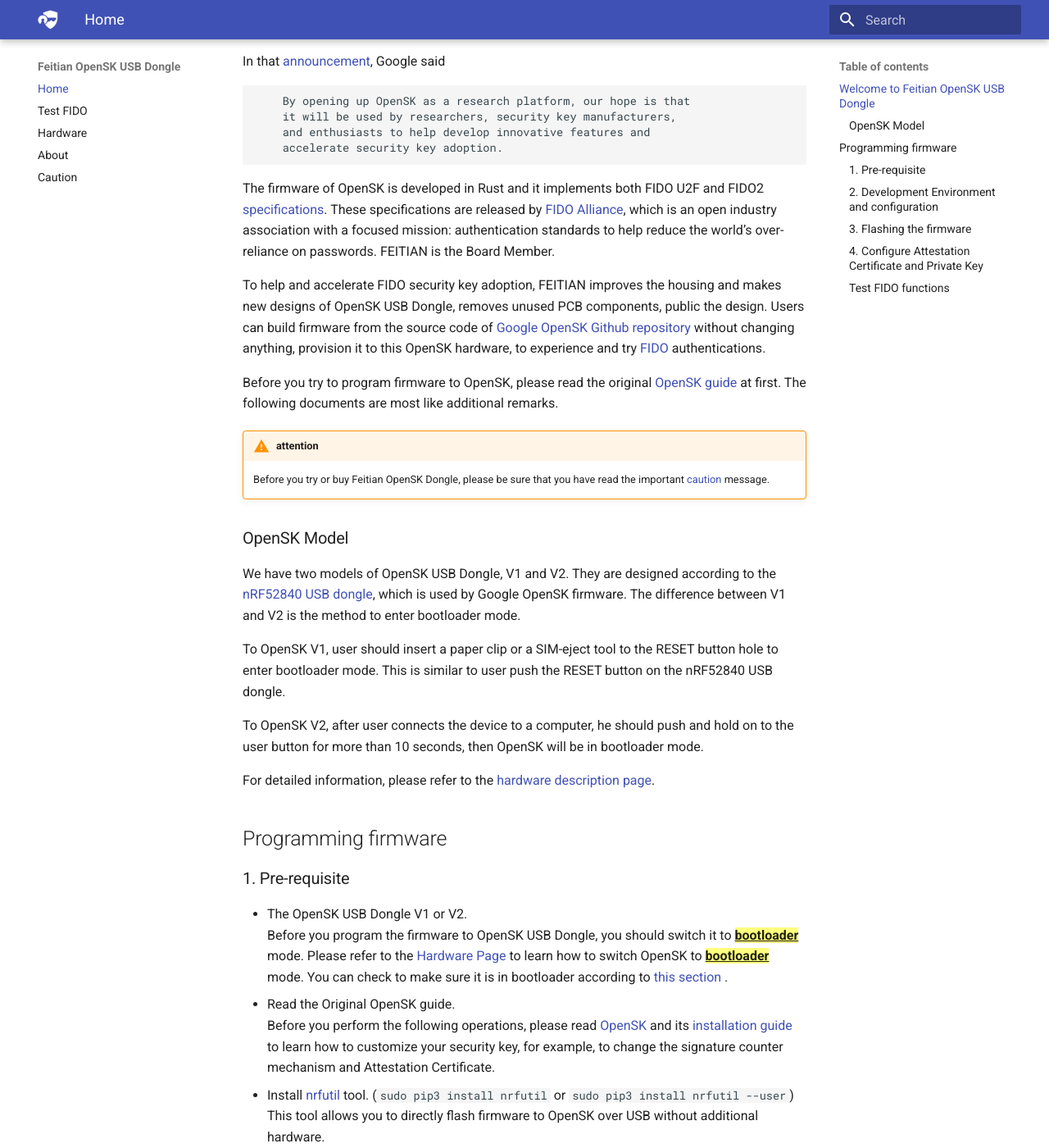
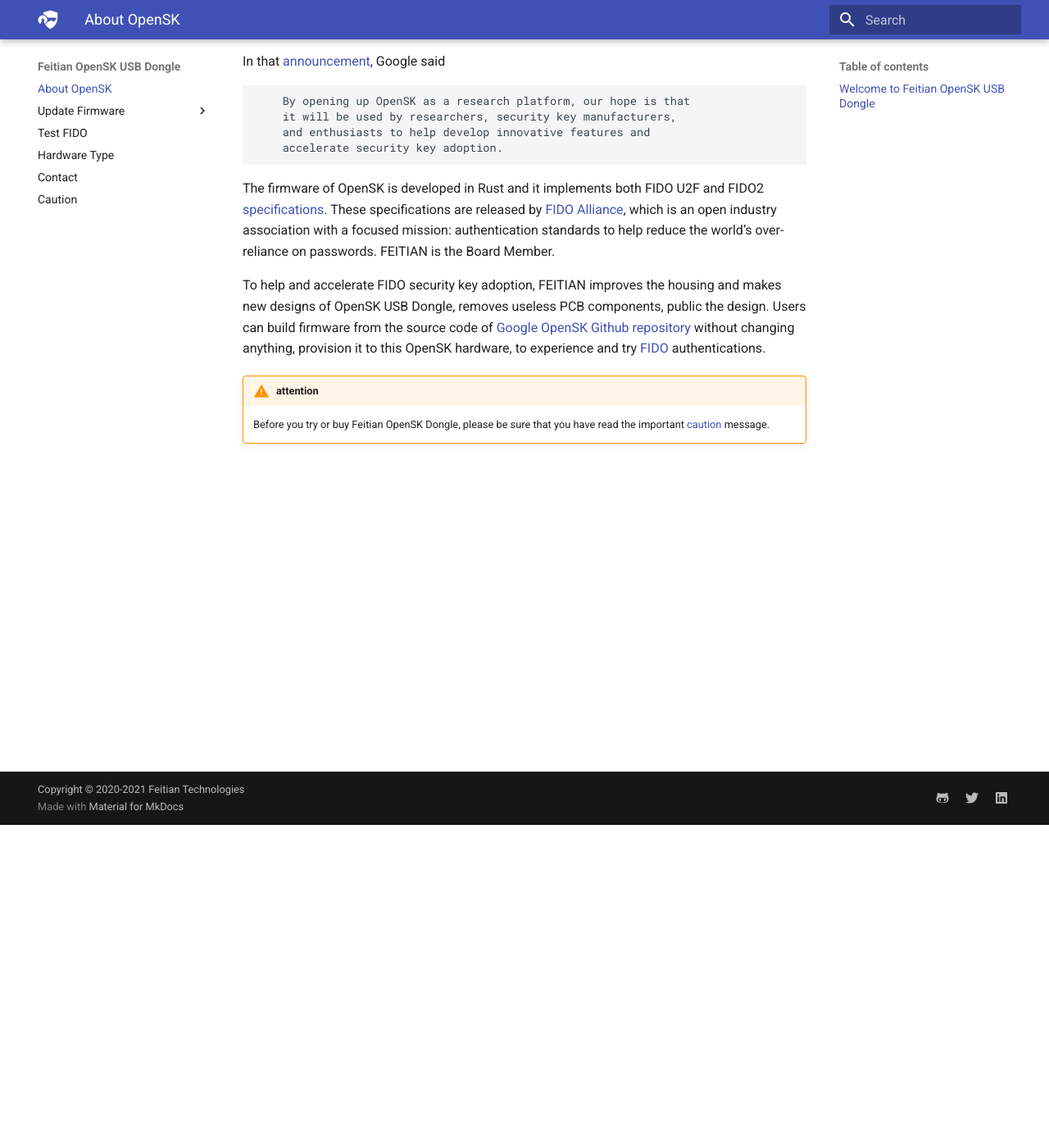
Before and after one commit to FeitianTech/OpenSK_USB, an MkDocs documentation site: the page built from docs/index.md, in a window 1280 px wide and 1400 px high, scrolled down 394 px. Shown: the whole window at 82% size. Built offline with MkDocs 1.6.1 and Material for MkDocs 9.7.7, drawn with Linux system fonts in a browser that asks for light colours; some of the changed text lies outside the part shown.

Commit message:
Add Feitian GUI Tool.

````diff
--- a/docs/index.md
+++ b/docs/index.md
@@ -12,105 +12,7 @@ In that [announcement](https://security.googleblog.com/2020/01/say-hello-to-open
 ```
 The firmware of OpenSK is developed in Rust and it implements both FIDO U2F and FIDO2 [specifications](https://fidoalliance.org/specs/fido2/fido-client-to-authenticator-protocol-v2.1-rd-20191217.html). These specifications are released by [FIDO Alliance](https://fidoalliance.org/ "FIDO Alliance"), which is an open industry association with a focused mission: authentication standards to help reduce the world’s over-reliance on passwords. FEITIAN is the Board Member.
 
-To help and accelerate FIDO security key adoption, FEITIAN improves the housing and makes new designs of OpenSK USB Dongle, removes unused PCB components, public the design. Users can build firmware from the source code of [Google OpenSK Github repository](https://github.com/google/opensk "OpenSK") without changing anything, provision it to this OpenSK hardware, to experience and try [FIDO](https://fidoalliance.org/ "FIDO Alliance") authentications.
-
-Before you try to program firmware to OpenSK, please read the original [OpenSK guide](https://github.com/google/OpenSK) at first. The following documents are most like additional remarks.
+To help and accelerate FIDO security key adoption, FEITIAN improves the housing and makes new designs of OpenSK USB Dongle, removes useless PCB components, public the design. Users can build firmware from the source code of [Google OpenSK Github repository](https://github.com/google/opensk "OpenSK") without changing anything, provision it to this OpenSK hardware, to experience and try [FIDO](https://fidoalliance.org/ "FIDO Alliance") authentications.
 
 !!! warning "attention"
     Before you try or buy Feitian OpenSK Dongle, please be sure that you have read the important [caution](./caution.md) message.
-
-### OpenSK Model
-We have two models of OpenSK USB Dongle, V1 and V2. They are designed according to the [nRF52840 USB dongle](https://www.nordicsemi.com/Software-and-tools/Development-Kits/nRF52840-Dongle), which is used by Google OpenSK firmware. The difference between V1 and V2 is the method to enter bootloader mode.
-
-To OpenSK V1, user should insert a paper clip or a SIM-eject tool to the RESET button hole to enter bootloader mode. This is similar to user push the RESET button on the nRF52840 USB dongle.
-
-To OpenSK V2, after user connects the device to a computer, he should push and hold on to the user button for more than 10 seconds, then OpenSK will be in bootloader mode.
-
-For detailed information, please refer to the [hardware description page](./hardware.md).
-
-## Programming firmware
-
-### 1. Pre-requisite
-
-- The OpenSK USB Dongle V1 or V2.
-Before you program the firmware to OpenSK USB Dongle, you should switch it to ^^**==bootloader==**^^ mode. Please refer to the [Hardware Page](./hardware.md) to learn how to switch OpenSK to ^^**==bootloader==**^^ mode. You can check to make sure it is in bootloader according to [this section](./hardware#check-bootloader-mode) .
-- Read the Original OpenSK guide.
-Before you perform the following operations, please read [OpenSK](https://github.com/google/opensk) and its [installation guide](https://github.com/google/OpenSK/blob/master/docs/install.md) to learn how to customize your security key, for example, to change the signature counter mechanism and Attestation Certificate.
-- Install [nrfutil](https://pypi.org/project/nrfutil/) tool. (```sudo pip3 install nrfutil``` or ```sudo pip3 install nrfutil --user```)
-This tool allows you to directly flash firmware to OpenSK over USB without additional hardware.
-Please find right version nrfutil and python. Make sure you have noted that nrfutil 6.x requires: Python ==>=3.6, <3.9== .
-- Apply udev rule (Linux only).
-If you are using Linux, you should add a udev rule to make OpenSK work well with FIDO applications and browsers.
-```
-sudo cp rules.d/55-opensk.rules /etc/udev/rules.d/
-sudo udevadm control --reload
-```
-Then unplug and replug the key for the rule to trigger.
-
-### 2. Development Environment and configuration
-- Prepare a Development environment.
-You should prepare a Development environment by yourself according to [this section](https://github.com/google/OpenSK/blob/master/docs/install.md#software).
-The scripts provided in this project have been tested under **Linux** and **macOS**. We haven't tested them on Windows and other platforms.
-- Clone [Google OpenSK Github repository](https://github.com/google/opensk "OpenSK").
-```
-$ git clone --recursive https://github.com/google/OpenSK.git
-```
-
-- Initial setup.
-If you just cloned this repository, you need to run the following script:
-
-```
-$ ./setup.sh
-```
-For more information, please refer to the [Initial setup](https://github.com/google/OpenSK/blob/master/docs/install.md#initial-setup).
-
-- Configure the OpenSK security parameter.
-Please follow the description to change the [Attestation Certificate](https://github.com/google/OpenSK/blob/master/docs/install.md#replacing-the-certificates) as you want. If you are not familiar with OpenSK and FIDO, we recommend you do not change anything.
-
-
-### 3. Flashing the firmware
-
-Although you can download the firmware to our OpenSK V1 and V2 by using J-LINK as described in [OpenSK installation guide](https://github.com/google/OpenSK/blob/master/docs/install.md), we recommend you program the firmware through the USB interface, it is more convenient.
-
-- Switch OpenSK to bootloader mode.
-Please refer to [OpenSK Model](./index.md#opensk-model) or [hardware page](./hardware.md) to learn how to switch OpenSK to bootloader mode.
-The LEDs show different behavior in different mode. Please refer to the [hardware page](./hardware.md) to see LED status of OpenSK V1 and V2.
-2. Program the OpenSK USB dongle.
-!!! note "NOTE"
-    If your USB dongle can not work well, you can erase the storage at first.
-    ```
-    ./deploy.py --board=nrf52840_dongle_dfu --programmer=nordicdfu --erase_storage
-    ```
-    After this command, you should switch your OpenSK to bootloader mode again to perform following operations.
-
-
-```
-$ ./deploy.py --board=nrf52840_dongle_dfu --programmer=nordicdfu --opensk
-```
-    When prompt
-```
-Press [ENTER] when ready.
-```
-    Just press Enter, the firmware will be flashed to your OpenSK USB Dongle.
-When the progress bar reaches 100%, OpenSK USB Dongle will be in working mode automatically.
-
-!!! note "Linux"
-    If ```deploy.py``` returns error "==Permission denied: /dev/ttyxxxx==",
-    please change access permission of this device ```sudo chmod 666 /dev/ttyxxxx```
-
-
-Please provision Attestation Certificate and Private Key before you test your OpenSK.
-
-
-### 4. Configure Attestation Certificate and Private Key
-You need to inject the cryptographic material if you enabled batch attestation or CTAP1/U2F compatibility (which is the case by default), otherwise, it can not work well.
-```
-./tools/configure.py \
-    --certificate=crypto_data/opensk_cert.pem \
-    --private-key=crypto_data/opensk.key
-```
-
-Now you can test your OpenSK.
-
-### Test FIDO functions
-Please refer to [Test Page](./test.md).
--- a/mkdocs.yml
+++ b/mkdocs.yml
@@ -46,9 +46,13 @@ markdown_extensions:
   - pymdownx.tilde
 
 nav:
-  - Home: 'index.md'
+  - About OpenSK: 'index.md'
+  - Update Firmware:
+    - Overview: "update.md"
+    - Command Line Tool: "originalway.md"
+    - Feitian GUI Tool: "feitianguiway.md"
   - Test FIDO: 'test.md'
-  - Hardware: 'hardware.md'
-  - About: 'about.md'
+  - Hardware Type: 'hardware.md'
+  - Contact: 'about.md'
   - Caution: 'caution.md'
 copyright: Copyright &copy; 2020-2021 Feitian Technologies
````
Also changed, not shown: docs/feitianguiway.md (added, +47 -0 lines), docs/originalway.md (added, +90 -0 lines), docs/update.md (added, +25 -0 lines), docs/images/Injectattestation.png (added), docs/images/erase_successfully.png (added), docs/images/eraseconfirm.png (added), docs/images/filelocations.png (added), docs/images/tool_overview.png (added), docs/images/update_firmware_progress.png (added).
